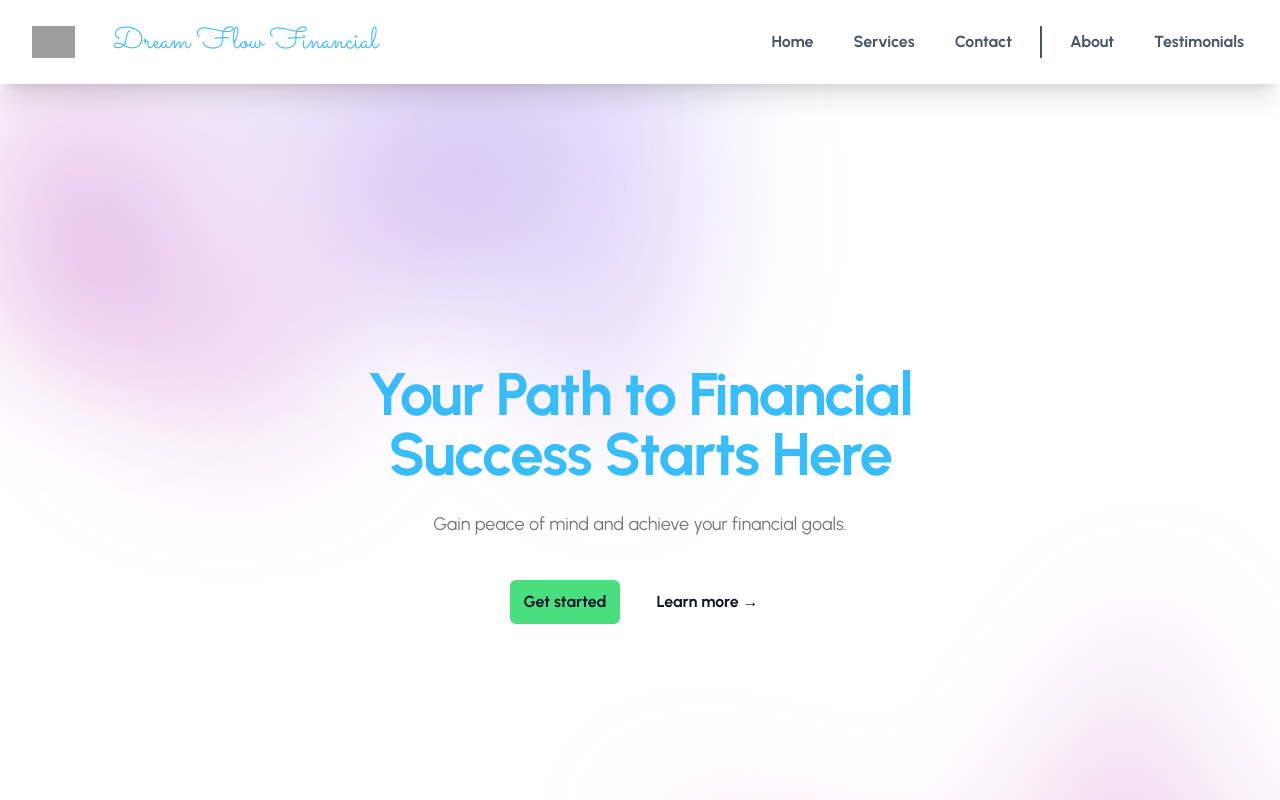
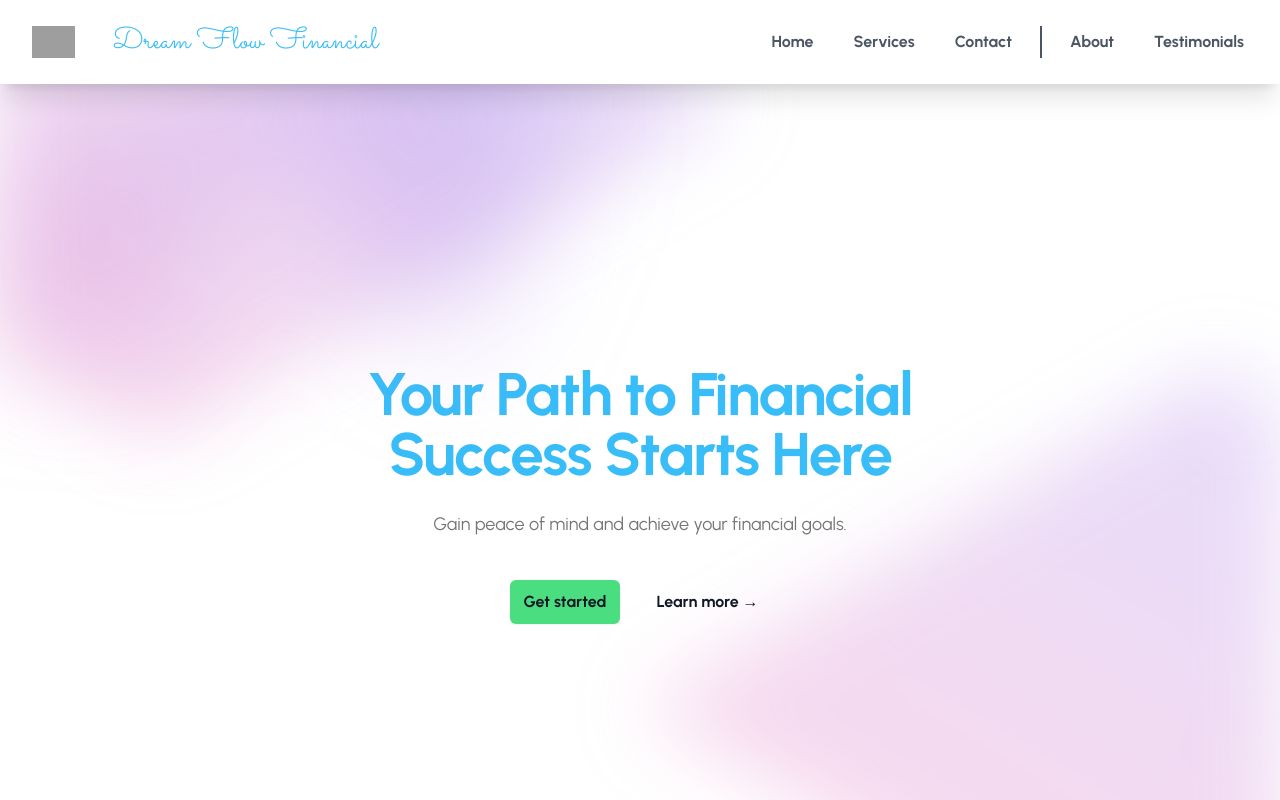
Before and after one commit to TravisAlstrand/dream_flow_financial, a React (Vite) app: page / in a window 1280 px wide. Shown: the top 800 px of the page. Built offline with nearby package versions, Linux system fonts and the light colour scheme; grey boxes are pictures that could not be loaded; a web font is replaced by a local one.

Commit message:
changed hero bg shapes / blur a bit

```diff
--- a/src/components/homepage/Hero.jsx
+++ b/src/components/homepage/Hero.jsx
@@ -9,14 +9,13 @@ export default function Hero() {
     <div id="home" className="bg-white">
       <div className="relative isolate px-6 pt-14 lg:px-8">
         <div
-          className="absolute inset-x-0 -top-40 -z-10 transform-gpu overflow-hidden blur-3xl sm:-top-80"
+          className="absolute inset-x-0 -top-40 -z-10 transform-gpu overflow-hidden blur-2xl sm:-top-80"
           aria-hidden="true"
         >
           <div
-            className="relative left-[calc(50%-11rem)] aspect-[1155/678] w-[36.125rem] -translate-x-1/2 rotate-[30deg] bg-gradient-to-tr from-[#ff80b5] to-[#9089fc] opacity-30 sm:left-[calc(50%-30rem)] sm:w-[72.1875rem]"
+            className="relative left-[calc(50%-11rem)] aspect-[1155/678] w-[36.125rem] -translate-x-1/2  bg-gradient-to-tr from-[#ff80b5] to-[#9089fc] opacity-30 sm:left-[calc(50%-30rem)] sm:w-[72.1875rem]"
             style={{
-              clipPath:
-                "polygon(74.1% 44.1%, 100% 61.6%, 97.5% 26.9%, 85.5% 0.1%, 80.7% 2%, 72.5% 32.5%, 60.2% 62.4%, 52.4% 68.1%, 47.5% 58.3%, 45.2% 34.5%, 27.5% 76.7%, 0.1% 64.9%, 17.9% 100%, 27.6% 76.8%, 76.1% 97.7%, 74.1% 44.1%)",
+              clipPath: "polygon(50% 0%, 100% 50%, 50% 100%, 0% 50%)",
             }}
           />
         </div>
@@ -52,14 +51,13 @@ export default function Hero() {
           </div>
         </div>
         <div
-          className="absolute inset-x-0 top-[calc(100%-13rem)] -z-10 transform-gpu overflow-hidden blur-3xl sm:top-[calc(100%-30rem)]"
+          className="absolute inset-x-0 top-[calc(100%-13rem)] -z-10 transform-gpu overflow-hidden blur-2xl sm:top-[calc(100%-30rem)]"
           aria-hidden="true"
         >
           <div
-            className="relative left-[calc(50%+3rem)] aspect-[1155/678] w-[36.125rem] -translate-x-1/2 bg-gradient-to-tr from-[#ff80b5] to-[#9089fc] opacity-30 sm:left-[calc(50%+36rem)] sm:w-[72.1875rem]"
+            className="relative left-[calc(50%+17rem)] aspect-[1155/678] w-[36.125rem] -translate-x-1/2 bg-gradient-to-tr from-[#ff80b5] to-[#9089fc] opacity-30 sm:left-[calc(50%+36rem)] sm:w-[72.1875rem]"
             style={{
-              clipPath:
-                "polygon(74.1% 44.1%, 100% 61.6%, 97.5% 26.9%, 85.5% 0.1%, 80.7% 2%, 72.5% 32.5%, 60.2% 62.4%, 52.4% 68.1%, 47.5% 58.3%, 45.2% 34.5%, 27.5% 76.7%, 0.1% 64.9%, 17.9% 100%, 27.6% 76.8%, 76.1% 97.7%, 74.1% 44.1%)",
+              clipPath: "polygon(50% 0%, 100% 50%, 50% 100%, 0% 50%)",
             }}
           />
         </div>
```
